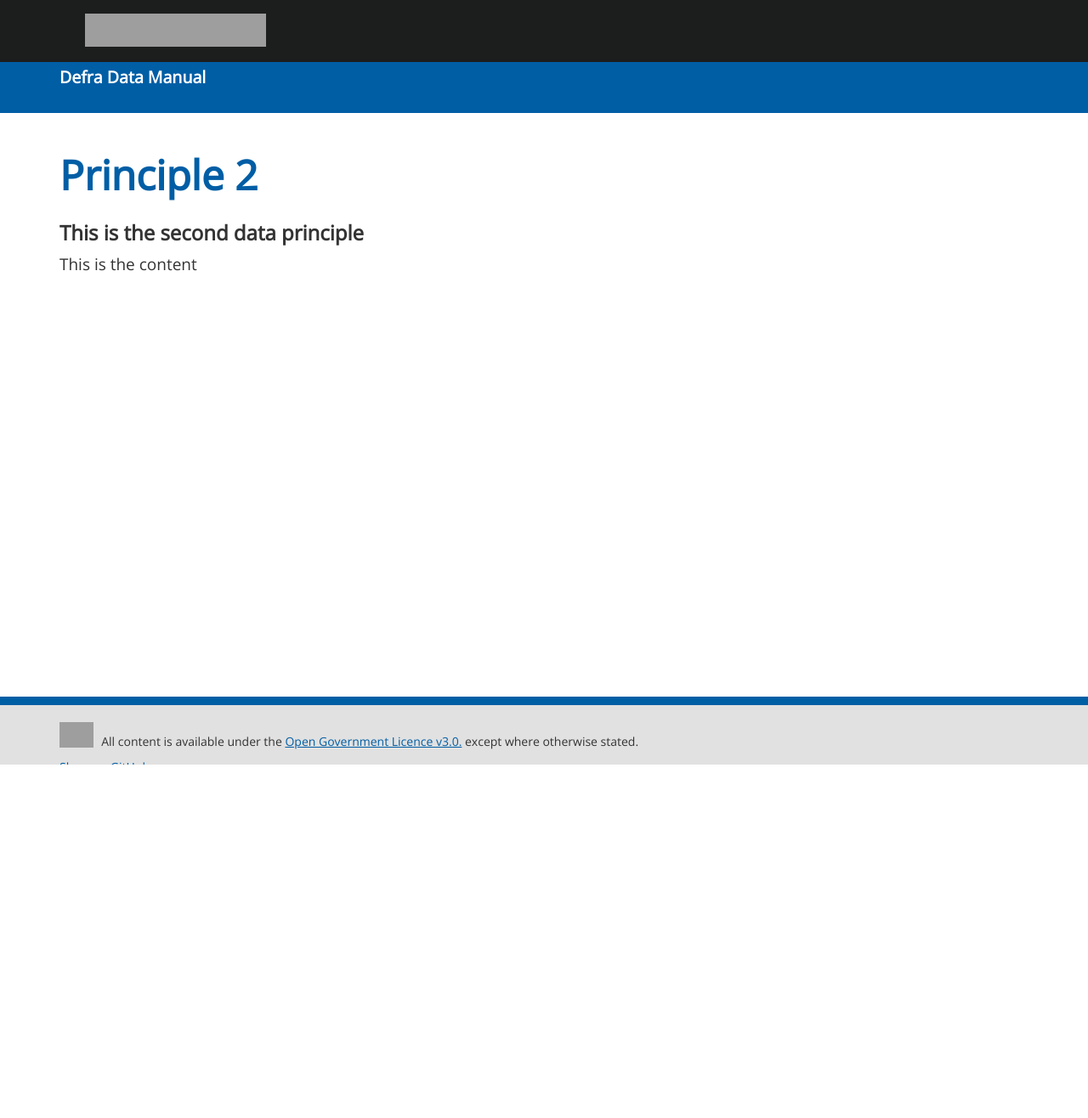
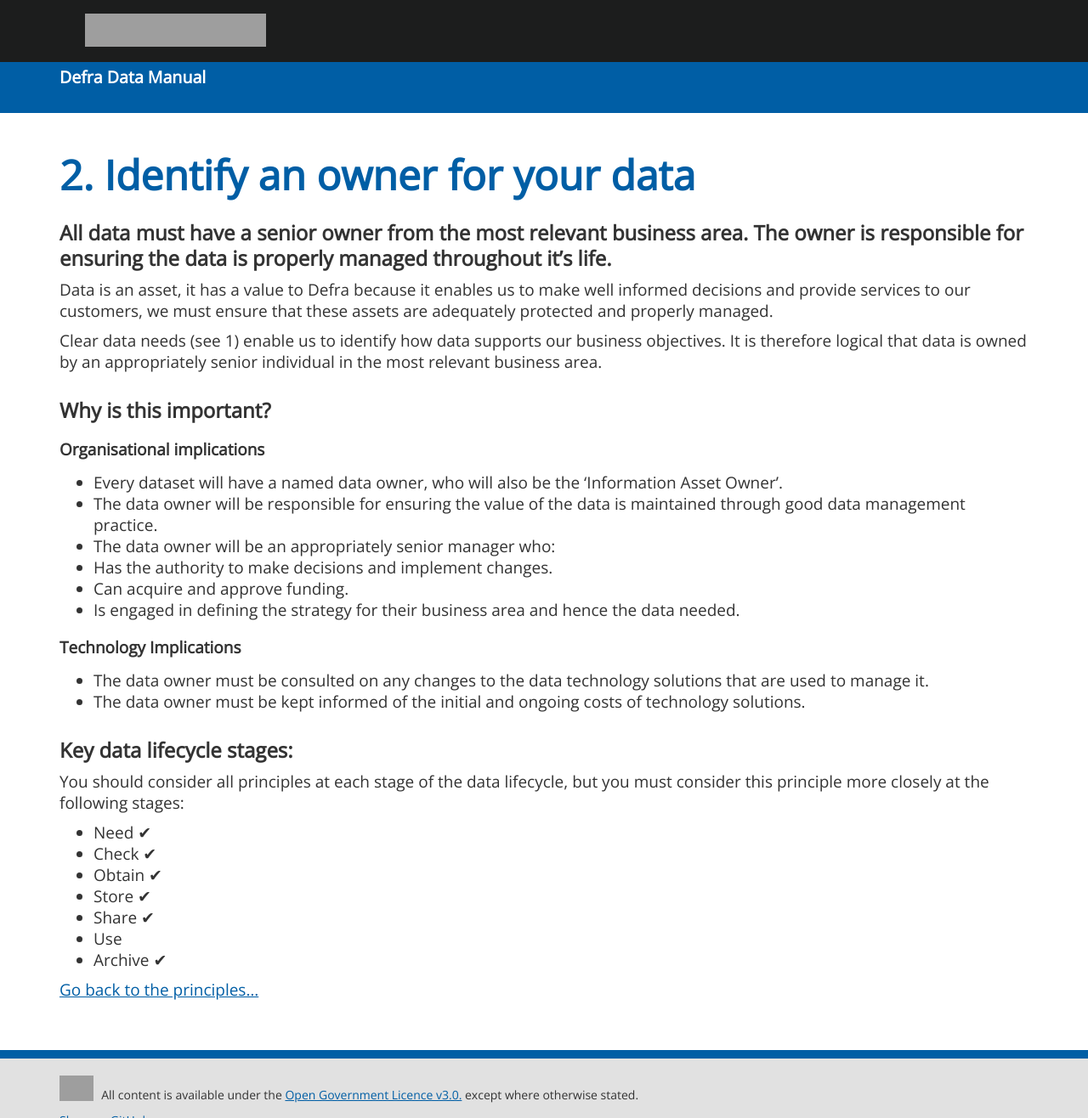
Before and after one commit to andjnewman/DDM, a Jekyll site: the page built from principles/principle2.md, in a window 1280 px wide. Shown: the whole page at 85% size. Built offline with Jekyll 4.4.1, drawn with Linux system fonts in a browser that asks for light colours; before the commit the page ends 900 px from its top, so only the background shows below that; grey boxes are pictures that could not be loaded.

Commit message:
Update principle2.md

```diff
--- a/principles/principle2.md
+++ b/principles/principle2.md
@@ -1,7 +1,9 @@
 ---
 layout: default
-title: Principle 2
-headline: This is the second data principle
+title: |
+  2. Identify an owner for your data
+headline: |
+  All data must have a senior owner from the most relevant business area. The owner is responsible for ensuring the data is properly managed throughout it's life.
 categories: [principles]
 roles: [Everyone]
 ---
@@ -10,4 +12,36 @@ roles: [Everyone]
 
 ## {{ page.headline }}
 
-This is the content
+Data is an asset, it has a value to Defra because it enables us to make well informed decisions and provide services to our customers, we must ensure that these assets are adequately protected and properly managed.
+
+Clear data needs (see 1) enable us to identify how data supports our business objectives. It is therefore logical that data is owned by an appropriately senior individual in the most relevant business area.
+
+## Why is this important?
+
+### Organisational implications
+
+- Every dataset will have a named data owner, who will also be the ‘Information Asset Owner’.
+- The data owner will be responsible for ensuring the value of the data is maintained through good data management practice.
+- The data owner will be an appropriately senior manager who:
+- Has the authority to make decisions and implement changes.
+- Can acquire and approve funding.
+- Is engaged in defining the strategy for their business area and hence the data needed.
+
+### Technology Implications
+
+- The data owner must be consulted on any changes to the data technology solutions that are used to manage it.
+- The data owner must be kept informed of the initial and ongoing costs of technology solutions.
+
+## Key data lifecycle stages:
+
+You should consider all principles at each stage of the data lifecycle, but you must consider this principle more closely at the following stages:
+
+- Need ✔
+- Check ✔
+- Obtain ✔
+- Store ✔
+- Share ✔
+- Use
+- Archive ✔
+
+[Go back to the principles...](principles)
```
